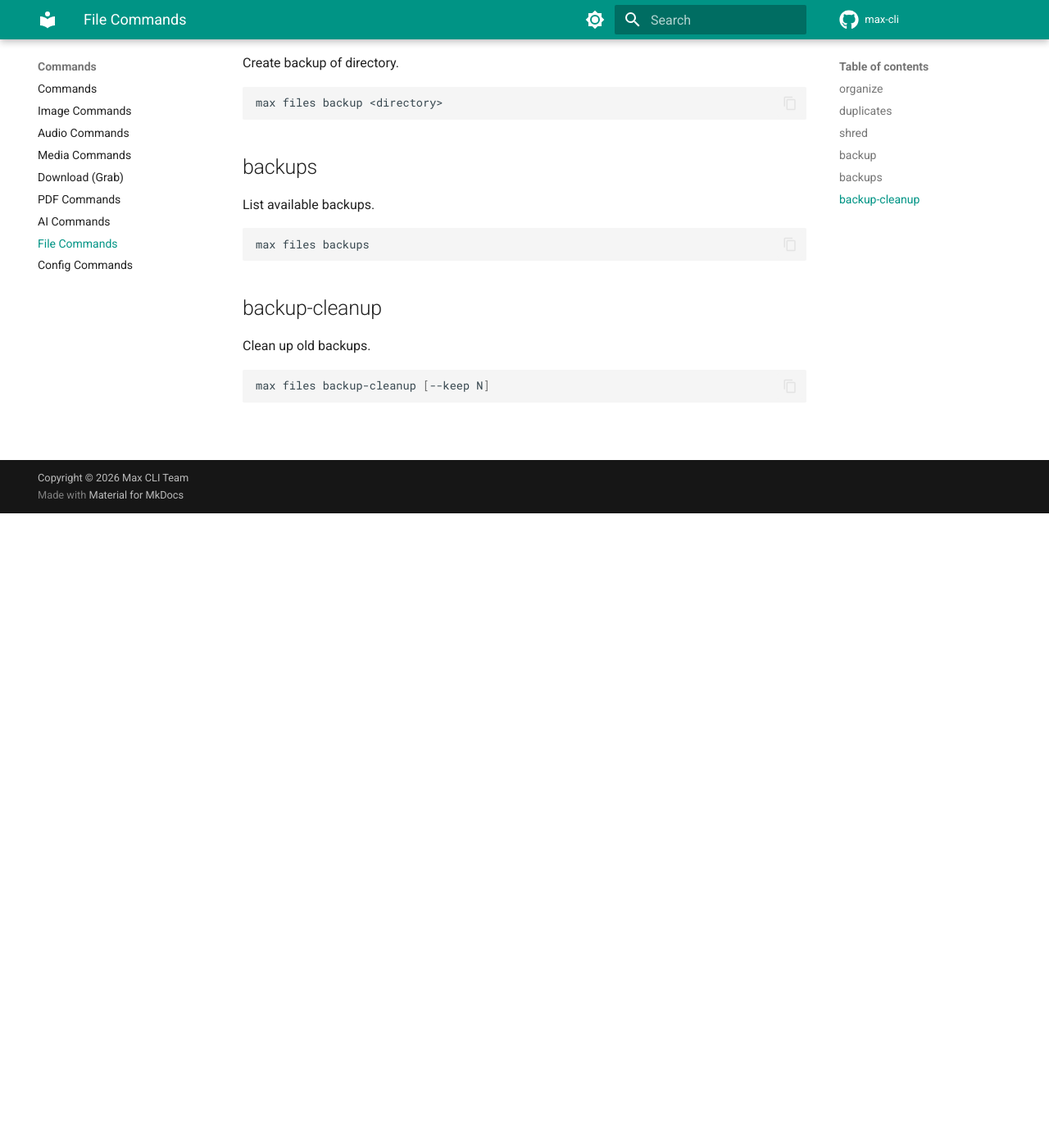
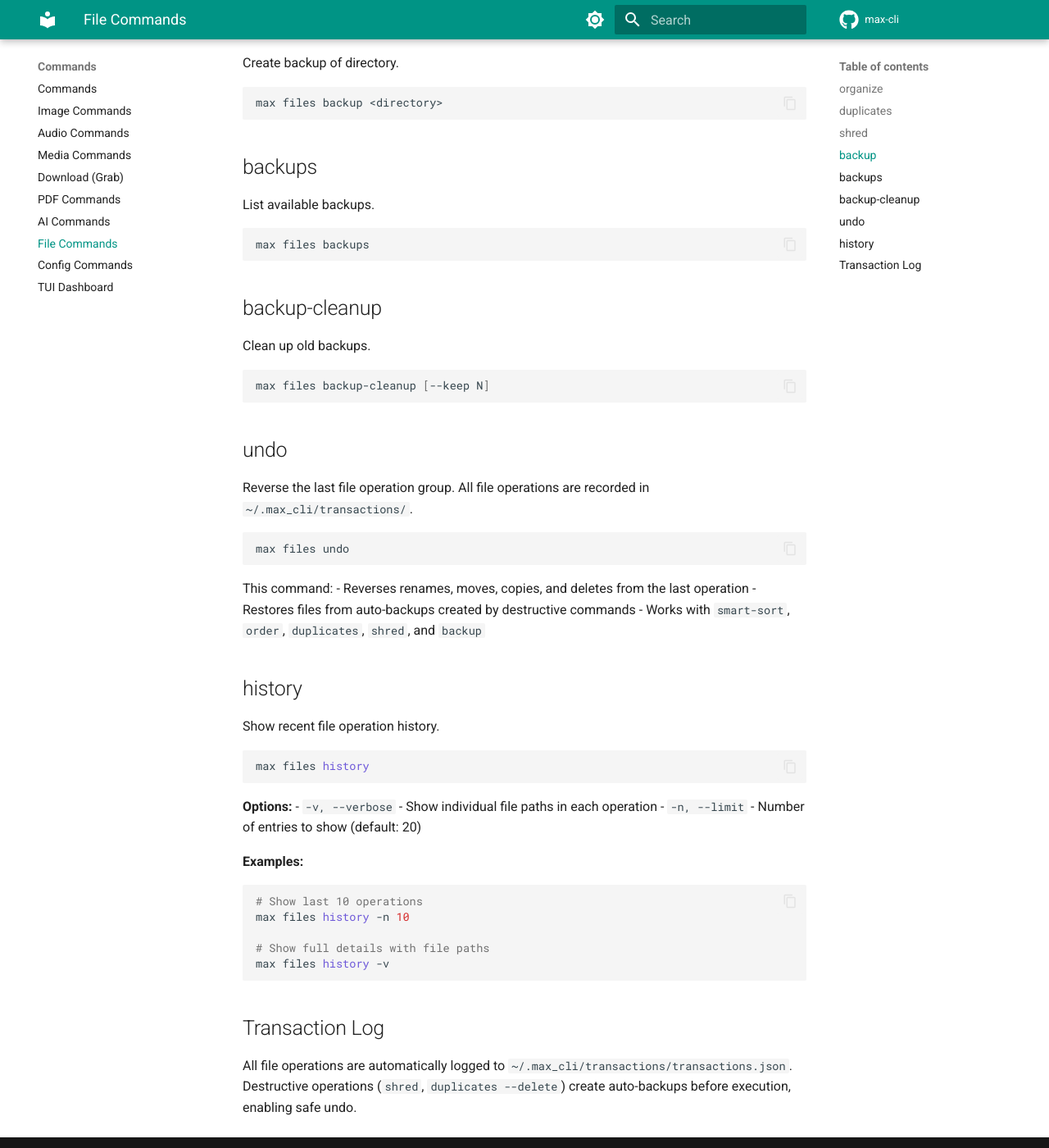
Before and after one commit to Abubakr-Alsheikh/max-cli, an MkDocs documentation site: the page built from docs/commands/files.md, in a window 1280 px wide and 1400 px high, scrolled down 774 px. Shown: the whole window at 82% size. Built offline with MkDocs 1.6.1 and Material for MkDocs 9.7.7, drawn with Linux system fonts in a browser that asks for light colours; comment, search, counter and statistics services are not loaded.

Commit message:
feat: add file‑undo/history, auto‑setup FFmpeg, and TUI dashboard docs
- Updated README with new commands: `max files undo`, `max files history`, and `max dashboard`.
- Documented automatic FFmpeg detection and `max config setup-ffmpeg` command.
- Added usage examples for undo/history and the interactive dashboard.
- Expanded config documentation to include `setup-ffmpeg`.
- Created new `docs/commands/dashboard.md` detailing installation, usage, and dashboard tabs.
- Minor formatting tweaks for consistency across help sections.

````diff
--- a/docs/commands/files.md
+++ b/docs/commands/files.md
@@ -51,3 +51,42 @@ Clean up old backups.
 ```bash
 max files backup-cleanup [--keep N]
 ```
+
+## undo
+
+Reverse the last file operation group. All file operations are recorded in `~/.max_cli/transactions/`.
+
+```bash
+max files undo
+```
+
+This command:
+- Reverses renames, moves, copies, and deletes from the last operation
+- Restores files from auto-backups created by destructive commands
+- Works with `smart-sort`, `order`, `duplicates`, `shred`, and `backup`
+
+## history
+
+Show recent file operation history.
+
+```bash
+max files history
+```
+
+**Options:**
+- `-v, --verbose` - Show individual file paths in each operation
+- `-n, --limit` - Number of entries to show (default: 20)
+
+**Examples:**
+
+```bash
+# Show last 10 operations
+max files history -n 10
+
+# Show full details with file paths
+max files history -v
+```
+
+## Transaction Log
+
+All file operations are automatically logged to `~/.max_cli/transactions/transactions.json`. Destructive operations (`shred`, `duplicates --delete`) create auto-backups before execution, enabling safe undo.
--- a/mkdocs.yml
+++ b/mkdocs.yml
@@ -56,6 +56,7 @@ nav:
       - commands/ai.md
       - commands/files.md
       - commands/config.md
+      - commands/dashboard.md
   - API:
       - api/index.md
       - api/core.md
````
Also changed, not shown: README.md (+60 -5 lines), docs/commands/config.md (+14 -0 lines), docs/commands/dashboard.md (added, +83 -0 lines), docs/commands/media.md (+13 -0 lines), docs/installation.md (+11 -0 lines).
